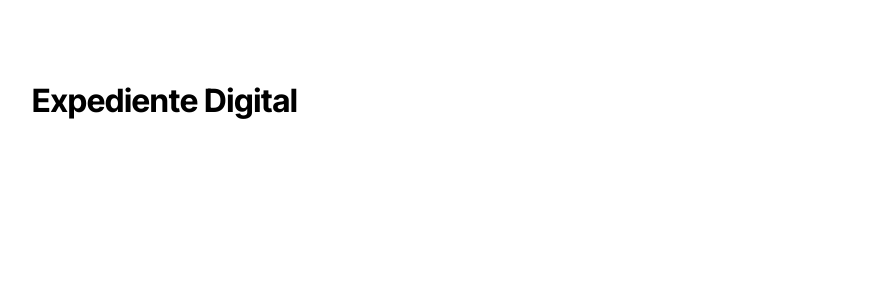
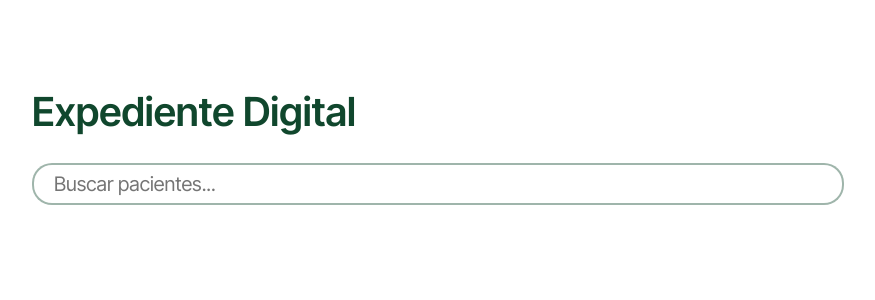
Before and after one commit to hart-venus/expediente-digital, a Next.js app: page / in a window 1280 px wide. Shown: the top 300 px of the page, without its empty margins (224-1099 px from the left). Built offline with nearby package versions, Linux system fonts and the light colour scheme.

Commit message:
add: style adjustments and custom font

```diff
--- /dev/null
+++ b/components/SearchBar/SearchBar.module.css
@@ -0,0 +1,13 @@
+.searchBar {
+    width: 100%;
+    height: 38px;
+    font-size: 20px;
+    padding: 0 20px;
+    border-radius: 20px;
+    border: 2px solid var(--transparent-text-color);
+}
+
+.searchBar:focus {
+    outline: none;
+    border: 2px solid var(--text-color);
+}
--- /dev/null
+++ b/components/SearchBar/SearchBar.tsx
@@ -0,0 +1,9 @@
+import styles from "./SearchBar.module.css";
+
+export default function SearchBar() {
+    return (
+        <>
+            <input type="text" placeholder="Buscar pacientes..." className={styles.searchBar}/>
+        </>
+    );
+}
--- a/src/app/globals.css
+++ b/src/app/globals.css
@@ -1,10 +1,15 @@
+@import url('https://fonts.googleapis.com/css2?family=Inter+Tight:ital,wght@0,100..900;1,100..900&display=swap');
+
 :root {
-    --primary-font: 'Inter Tight', sans-serif;
     --surface-color: rgb(255, 255, 255);
+    --text-color: rgb(16, 71, 45);
+    --transparent-text-color: rgba(16, 71, 45, 0.4);
+    --main-font: 'Inter Tight', sans-serif;
 }
 
 * {
-    font-family: var(--primary-font);
+    color: var(--text-color);
+    font-family: var(--main-font);
 }
 
 body {
--- a/src/app/layout.tsx
+++ b/src/app/layout.tsx
@@ -1,8 +1,5 @@
 import type { Metadata } from "next";
-import { Inter_Tight } from "next/font/google";
 import "./globals.css";
-
-const inter_tight = Inter_Tight({ subsets: ["latin"] });
 
 export const metadata: Metadata = {
   title: "Create Next App",
@@ -16,7 +13,7 @@ export default function RootLayout({
 }>) {
   return (
     <html lang="en">
-      <body className={inter_tight.className}>{children}</body>
+      <body>{children}</body>
     </html>
   );
 }
--- a/src/app/page.module.css
+++ b/src/app/page.module.css
@@ -3,3 +3,8 @@
     height: 100%;
     width: 60%;
 }
+
+.header {
+    font-weight: 600;
+    font-size: 2.5rem;
+}
--- a/src/app/page.tsx
+++ b/src/app/page.tsx
@@ -1,9 +1,11 @@
 import styles from "./page.module.css";
+import SearchBar from "../../components/SearchBar/SearchBar";
 
 export default function Home() {
   return (
     <main className={styles.main}>
-      <h1>Expediente Digital</h1>
+      <h1 className={styles.header}>Expediente Digital</h1>
+      <SearchBar/>
     </main>
   );
 }
```
